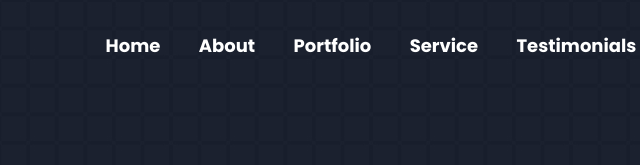
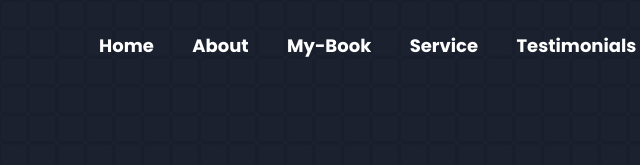
Before and after one commit to Incrisz/amadi, a plain HTML site: page index.html in a window 1280 px wide. Shown: the top 165 px of the page, 429-1069 px from the left. Drawn offline with nearby package versions, Linux system fonts and the light colour scheme; a script that the page names is missing; files whose address does not match are found by name; a web font is replaced by a local one.

Commit message:
publications

```diff
--- a/index.html
+++ b/index.html
@@ -57,7 +57,7 @@
 		          <a class="nav-link" href="index.html#about-section">About</a>
 		        </li>
 		        <li class="nav-item">
-		          <a class="nav-link" href="index.html#portfolio-section">Portfolio</a>
+		          <a class="nav-link" href="index.html#portfolio-section">My-Book</a>
 		        </li>
 		        <li class="nav-item">
 		          <a class="nav-link" href="index.html#service-section">Service</a>
```
